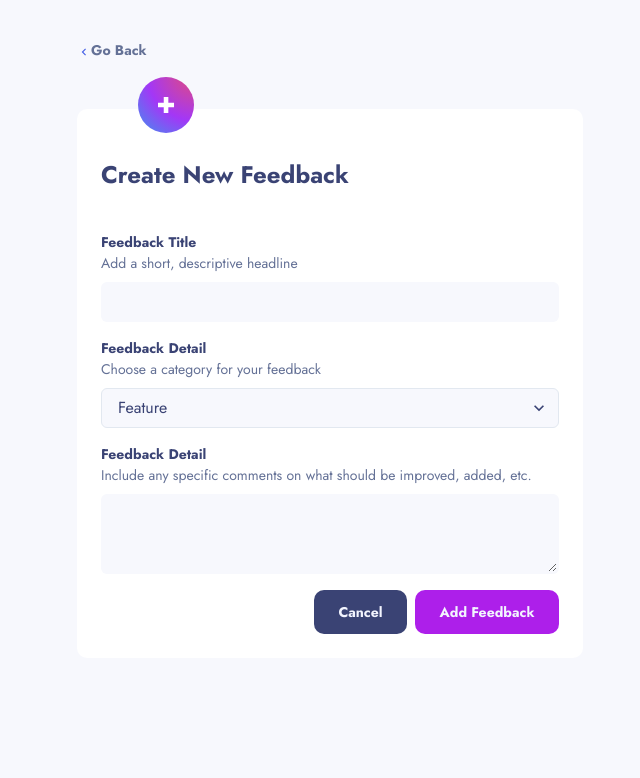
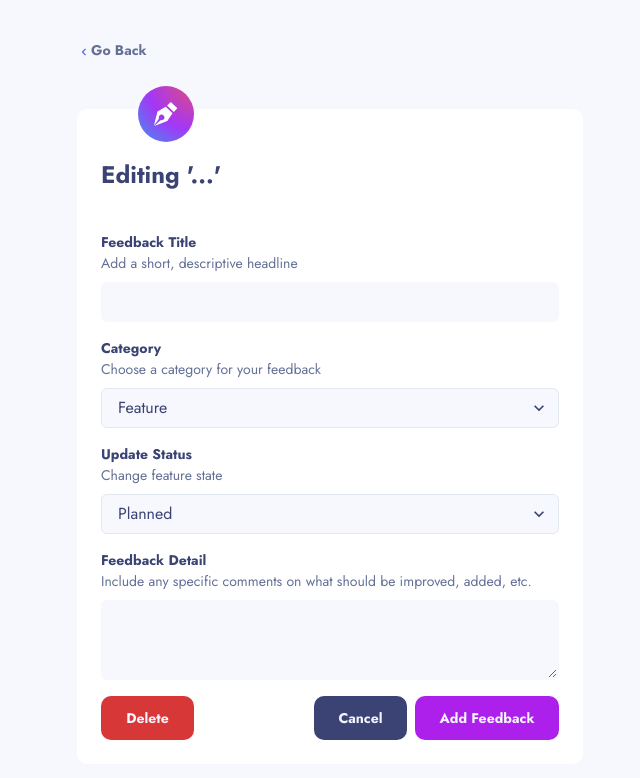
Before and after one commit to lilianaruva/product-feedback-app, a React (Create React App) app: page / in a window 1280 px wide. Shown: the top 778 px of the page, without its empty margins (310-950 px from the left). Built offline with nearby package versions, Linux system fonts and the light colour scheme.

Commit message:
edit feed back page -static-

```diff
--- a/src/App.js
+++ b/src/App.js
@@ -3,13 +3,15 @@ import { ChakraProvider } from '@chakra-ui/react';
 import './style.css';
 import Suggestion from './pages/Suggestions/Suggestions';
 import NewFeedBack from './pages/NewFeedBack/NewFeedBack';
+import EditFeedBack from './pages/EditFeedBack/EditFeedBack';
 
 function App() {
   return (
     <>
     <ChakraProvider>
 
-      <NewFeedBack/>
+
+      <EditFeedBack/>
     </ChakraProvider>
     </>
   );
--- a/src/pages/EditFeedBack/EditFeedBack.jsx
+++ b/src/pages/EditFeedBack/EditFeedBack.jsx
@@ -1,9 +1,123 @@
 import React from "react";
+import { Formik, Form, Field } from "formik";
+import { FormControl, FormLabel, FormErrorMessage, Input, Select, Textarea, Button } from "@chakra-ui/react";
+import { ChevronLeftIcon } from "@chakra-ui/icons";
+import './styles/editfeedback.css'
 
-const EditFeedBack = () =>{
+const EditFeedBack = () => {
+    const icon = () => (
+        <svg width="56" height="56" viewBox="0 0 56 56" fill="none" xmlns="http://www.w3.org/2000/svg">
+            <circle cx="28" cy="28" r="28" fill="url(#paint0_radial_0_1239)" />
+            <path fill-rule="evenodd" clip-rule="evenodd" d="M29.0825 19.4809L32.8315 16L39.345 22.2719L35.7969 25.952L29.0825 19.4809ZM16 39.5949C16.9207 35.6533 19.4867 25.5743 19.4867 25.5743L27.6895 20.7535L34.5209 27.1499L29.3017 34.97L16.313 40L22.4703 34.2104C23.513 34.5998 24.9857 34.2478 25.7818 33.3736C26.8328 32.2255 26.7539 30.4423 25.605 29.3914C24.456 28.3404 22.5848 28.3404 21.5339 29.4885C20.751 30.3444 20.4812 31.8544 20.9287 32.8498L16 39.5949Z" fill="white" />
+            <defs>
+                <radialGradient id="paint0_radial_0_1239" cx="0" cy="0" r="1" gradientUnits="userSpaceOnUse" gradientTransform="translate(58.184 -5.81647) rotate(129.411) scale(93.4169)">
+                    <stop stop-color="#E84D70" />
+                    <stop offset="0.530886" stop-color="#A337F6" />
+                    <stop offset="1" stop-color="#28A7ED" />
+                </radialGradient>
+            </defs>
+        </svg>
+    )
+
+    function validateInputs(value) {
+        let error
+        if (!value) {
+            error = "Name is required"
+        } else if (value.toLowerCase() !== "naruto") {
+            error = "Jeez! You're not a fan 😱"
+        }
+        return error
+    }
+
     return (
         <>
+            <div className="newFeedback">
+                <div className="goBack">
+                    <ChevronLeftIcon color="#4661E6" />
+                    <a>Go Back</a>
+                </div>
+                <div className="circle-icon">
+                    {icon()}
+                </div>
+
+
+                <div className="feedback-form">
+                    <h1>Editing '...'</h1>
+                    <br />
+                    <Formik
+                        onSubmit={(values, actions) => {
+                            setTimeout(() => {
+                                alert(JSON.stringify(values, null, 2))
+                                actions.setSubmitting(false)
+                            }, 1000)
+                        }}
+                    >
+                        {(props) => (
+                            <Form>
+                                <Field name="name" validate={validateInputs}>
+                                    {({ field, form }) => (
+                                        <FormControl className="form-control" isInvalid={form.errors.name && form.touched.name}>
+                                            <FormLabel fontWeight="bold" margin="0" fontSize="14px" htmlFor="name">Feedback Title</FormLabel>
+                                            <FormLabel fontSize="14px" htmlFor="name" color="#647196">Add a short, descriptive headline</FormLabel>
+                                            <Input className="input-form" width="458px" {...field} variant="filled" backgroundColor="#F7F8FD" id="name" />
+                                            <FormErrorMessage>{form.errors.name}</FormErrorMessage>
+                                        </FormControl>
+                                    )}
+                                </Field>
+                                <FormControl id="country">
+                                    <FormLabel fontSize="14px" margin="0" fontWeight="bold" htmlFor="name">Category</FormLabel>
+                                    <FormLabel fontSize="14px" htmlFor="name" color="#647196">Choose a category for your feedback</FormLabel>
+                                    <Select width="458px" backgroundColor="#F7F8FD" marginBottom="1rem">
+                                        <option>Feature</option>
+                                        <option>UI</option>
+                                        <option>UX</option>
+                                    </Select>
+                                </FormControl>
+                                <FormControl id="updateStatus">
+                                    <FormLabel fontSize="14px" margin="0" fontWeight="bold" htmlFor="name">Update Status</FormLabel>
+                                    <FormLabel fontSize="14px" htmlFor="name" color="#647196">Change feature state</FormLabel>
+                                    <Select width="458px" backgroundColor="#F7F8FD">
+                                        <option>Planned</option>
+                                        <option>UI</option>
+                                        <option>UX</option>
+                                    </Select>
+                                </FormControl>
+                                <Field name="name" validate={validateInputs}>
+                                    {({ field, form }) => (
+                                        <FormControl className="form-control" isInvalid={form.errors.name && form.touched.name}>
+                                            <FormLabel fontSize="14px" margin="0" fontWeight="bold" htmlFor="name">Feedback Detail</FormLabel>
+                                            <FormLabel fontSize="14px" htmlFor="name" color="#647196">Include any specific comments on what should be improved, added, etc.</FormLabel>
+                                            <Textarea width="458px" {...field} id="name" className="input-form" width="458px" {...field} variant="filled" backgroundColor="#F7F8FD" id="name" />
+                                            <FormErrorMessage>{form.errors.name}</FormErrorMessage>
+                                        </FormControl>
+                                    )}
+                                </Field>
+                                <div className="button-group">
+                                    <div className="button-left">
+                                        <button className="button-cancel">Delete</button>
+                                    </div>
+                                    <div className="button-right">
+                                        <button
+                                            className="button-gray"
+                                            isLoading={props.isSubmitting}
+                                        >
+                                            Cancel
+                                        </button>
+                                        <button
+                                            className="button-purplelarge"
+                                            isLoading={props.isSubmitting}
+                                        >
+                                            Add Feedback
+                                        </button>
+                                    </div>
+                                </div>
+                            </Form>
+                        )}
+                    </Formik>
+                </div>
+            </div>
         </>
+
     )
 }
 
--- /dev/null
+++ b/src/pages/EditFeedBack/styles/editfeedback.css
@@ -0,0 +1,149 @@
+.newFeedback {
+    display: flex;
+    flex-direction: column;
+    flex-wrap: wrap;
+    justify-content: center;
+    align-content: center;
+    background-color: #F7F8FD;
+    margin-top: 2.5rem;
+}
+
+.circle-icon {
+    position: absolute;
+    left: 35%;
+    top: 6%;
+    z-index: 2;
+}
+
+.goBack {
+    margin-bottom: 3rem;
+    color: #647196;
+    font-weight: bold;
+    font-size: 14px;
+}
+
+.goBack a:hover {
+    text-decoration: underline #647196;
+    cursor: pointer;
+}
+
+.feedback-form {
+    max-width: 540px;
+    max-height: 657px;
+    background-color: white;
+    border-radius: 10px;
+    padding: 1.5rem;
+    color: #3A4374;
+    margin-bottom: 3rem;
+}
+
+.feedback-form h1 {
+    margin-top: 1.5rem;
+    font-weight: bold;
+    font-size: 24px;
+}
+
+
+.input-form:hover {
+    cursor: pointer;
+    background-color: #F7F8FD;
+    border: 1px solid #4661E6;
+    transition: 0.5s ease;
+}
+
+.form-control {
+    margin: 1rem auto;
+}
+
+.title-input {
+    font-weight: bold;
+}
+
+.button-gray {
+    height: 44px;
+    width: 93px;
+    background-color: #3A4374;
+    color: #F2F4FE;
+    font-weight: bold;
+    font-size: 14px;
+    border-radius: 10px;
+    margin-right: 0.5rem;
+}
+
+.button-purplelarge {
+    height: 44px;
+    width: 144px;
+    background-color: #AD1FEA;
+    border-radius: 10px;
+    color: #F2F4FE;
+    font-weight: bold;
+    font-size: 14px;
+}
+
+.button-gray:hover{
+    background-color: #656EA3;
+}
+
+.button-purplelarge:hover{
+    background-color: #C75AF6;
+}
+
+.button-cancel{
+    height: 44px;
+    width: 93px;
+    background-color: #D73737;
+    border-radius: 10px;
+    color: #F2F4FE;
+    font-weight: bold;
+    font-size: 14px;
+}
+
+.button-cancel:hover{
+    background-color: #E98888;
+
+}
+
+.button-group {
+    display: flex;
+    justify-content: flex-start;
+}
+
+.button-left{
+    flex-grow: 3;
+}
+
+@media screen and (min-width:768px) {
+    .circle-icon {
+        position: absolute;
+        left: 20%;
+        top: 6%;
+        z-index: 2;
+    }
+}
+
+@media screen and (min-width:1024px) {
+    .circle-icon {
+        position: absolute;
+        left: 30%;
+        top: 6%;
+        z-index: 2;
+    }
+}
+
+@media screen and (min-width:1200px) {
+    .circle-icon {
+        position: absolute;
+        left: 35%;
+        top: 6%;
+        z-index: 2;
+    }
+}
+
+@media screen and (min-width:2000px) {
+    .circle-icon {
+        position: absolute;
+        left: 38%;
+        top: 6%;
+        z-index: 2;
+    }
+}
--- a/src/pages/NewFeedBack/NewFeedBack.jsx
+++ b/src/pages/NewFeedBack/NewFeedBack.jsx
@@ -69,7 +69,7 @@ const NewFeedBack = () => {
                                     )}
                                 </Field>
                                 <FormControl id="country">
-                                    <FormLabel fontSize="14px" margin="0" fontWeight="bold" htmlFor="name">Feedback Detail</FormLabel>
+                                    <FormLabel fontSize="14px" margin="0" fontWeight="bold" htmlFor="name">Category</FormLabel>
                                     <FormLabel fontSize="14px" htmlFor="name" color="#647196">Choose a category for your feedback</FormLabel>
                                     <Select width="458px" backgroundColor="#F7F8FD">
                                         <option>Feature</option>
```
